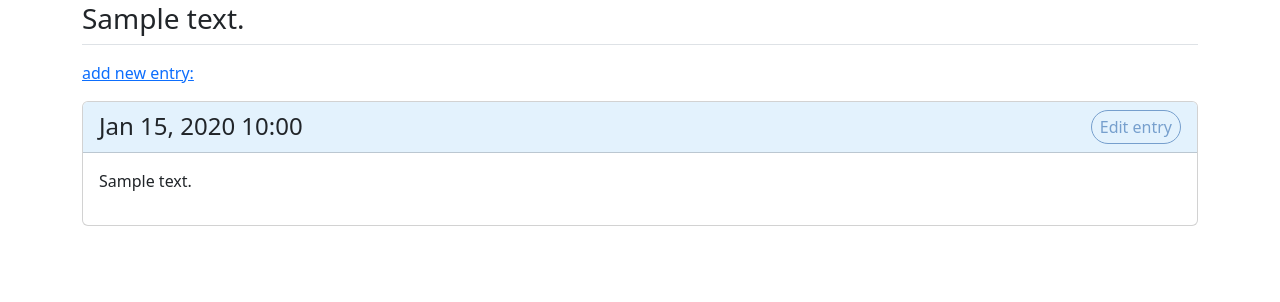
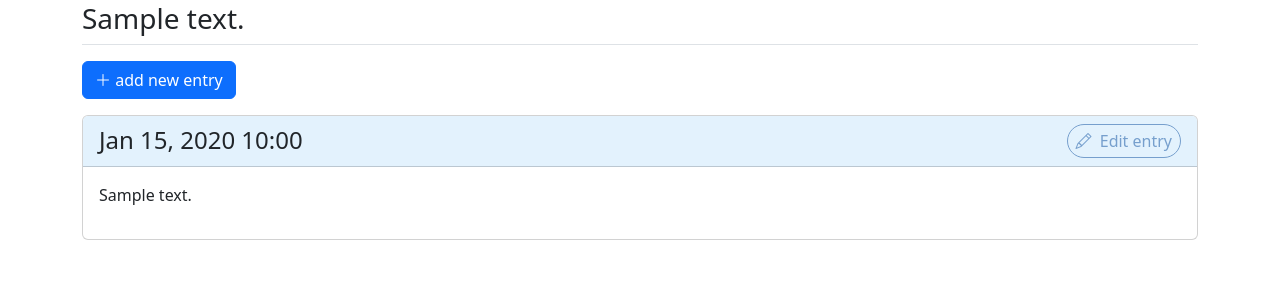
Before and after one commit to useinov09/learning_log, a Django app: page /topics/1/ in a window 1280 px wide. Shown: the part 54-356 px from the top of the page. Run offline with Django 5.2, Linux system fonts and the light colour scheme; a user stored in the database is signed in; tables that the repository leaves empty hold one stand-in row (values such as "Sample post"); some libraries are stand-ins or nearby versions.

Commit message:
Improve UI: Bootstrap styling for entry form and topic page buttons

```diff
--- a/learning_logs/forms.py
+++ b/learning_logs/forms.py
@@ -13,4 +13,8 @@ class EntryForm(forms.ModelForm):
         model = Entry
         fields = ['text']
         labels = {'text': ''}
-        widgets = {'text': forms.Textarea(attrs={'cols': 80})}
+        widgets = {'text': forms.Textarea(attrs={
+            'rows': 5,                  # высота textarea в строках
+            'class': 'form-control',    # Bootstrap стиль — рамка, скругление
+            'placeholder': 'Enter your notes here...',  # подсказка внутри поля
+        })}
--- a/learning_logs/templates/learning_logs/base.html
+++ b/learning_logs/templates/learning_logs/base.html
@@ -17,6 +17,16 @@
         @media (min-width: 768px) {
             .card-header { font-size: 24px; }
             .card-body   { font-size: 16px; }
+        }
+
+        .btn-edit {
+            transition: all 0.2s ease;
+        }
+
+        .btn-edit:hover {
+            box-shadow: 0 4px 12px rgba(118, 159, 205, 0.5);
+            transform: translateY(-1px);
+            transition: all 0.2s;
         }
     </style>
 </head>
--- a/learning_logs/templates/learning_logs/topic.html
+++ b/learning_logs/templates/learning_logs/topic.html
@@ -6,21 +6,26 @@
 
 {% block content %}
 <p>
-    <a href="{% url 'learning_logs:new_entry' topic.id %}">add new entry:</a>
+    <a class="btn btn-primary" href="{% url 'learning_logs:new_entry' topic.id %}">
+        <i class="bi bi-plus-lg"></i>
+        add new entry
+    </a>
 </p>
 
 {% for entry in entries %}
     <div class="card mb-3">
         <h4 class="card-header d-flex align-items-center" style="background-color: #e3f2fd">
             {{ entry.date_added|date:'M d, Y H:i' }}
-            <a class="btn ms-auto rounded-pill d-none d-md-block"
+            <a class="btn btn-edit ms-auto rounded-pill d-none d-md-block"
                style="color:#769fcd; border: 1px solid #769fcd; padding: 4px 8px; border-radius: 4px;"
                href="{% url 'learning_logs:edit_entry' entry.id %}">
+                <i class="bi bi-pencil pe-1"></i>
                 Edit entry
             </a>
-            <a class="btn btn-ms ms-auto rounded-pill d-md-none"
+            <a class="btn btn-edit btn-ms ms-auto rounded-pill d-md-none"
                style="color:#769fcd; border: 1px solid #769fcd; padding: 4px 8px; border-radius: 4px; font-size: 12px;"
                href="{% url 'learning_logs:edit_entry' entry.id %}">
+                <i class="bi bi-pencil pe-1"></i>
                 Edit entry
             </a>
         </h4>
```
Also changed, not shown: learning_logs/templates/learning_logs/new_entry.html (+11 -2 lines), learning_logs/migrations/0004_alter_topic_text.py (added).
